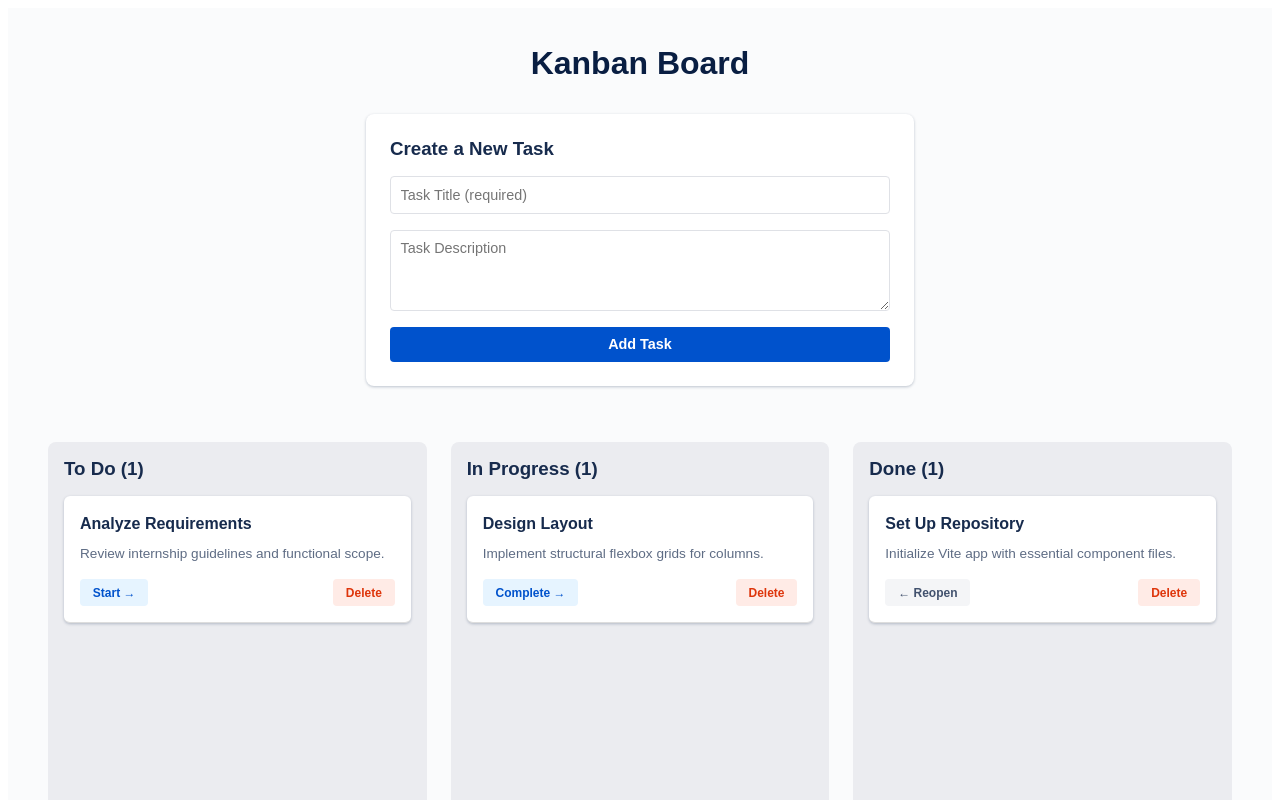
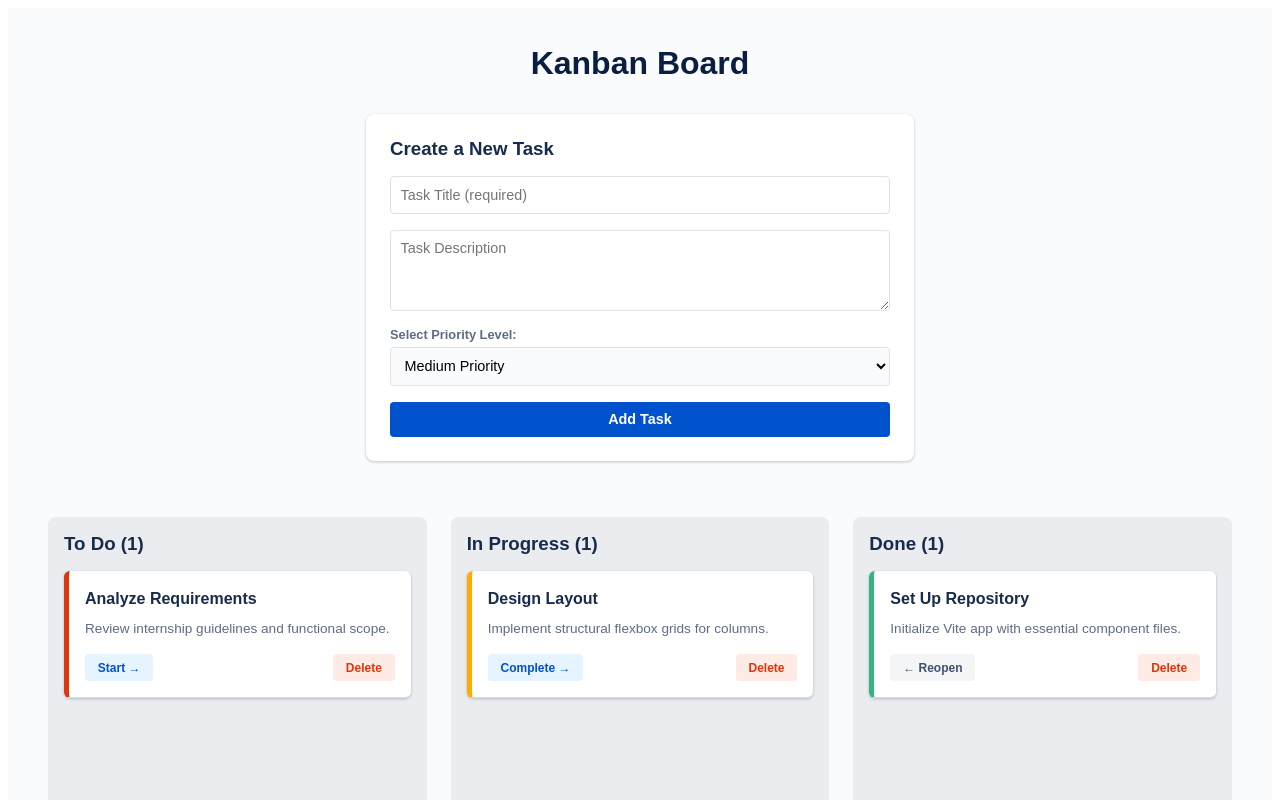
Before and after one commit to raushan-40/kanban-task-board, a React (Vite) app: page / in a window 1280 px wide. Shown: the top 800 px of the page. Built offline with nearby package versions, Linux system fonts and the light colour scheme.

Commit message:
Implement task priority system

```diff
--- a/src/App.jsx
+++ b/src/App.jsx
@@ -9,36 +9,39 @@ function App() {
       title: 'Analyze Requirements',
       description: 'Review internship guidelines and functional scope.',
       status: 'todo',
+      priority: 'high', // Added priority property
     },
     {
       id: 'task-2',
       title: 'Design Layout',
       description: 'Implement structural flexbox grids for columns.',
       status: 'in-progress',
+      priority: 'medium', // Added priority property
     },
     {
       id: 'task-3',
       title: 'Set Up Repository',
       description: 'Initialize Vite app with essential component files.',
       status: 'done',
+      priority: 'low', // Added priority property
     },
   ]);
 
-  // Tracks which task is currently being edited. Only one can be edited at a time.
   const [editingTaskId, setEditingTaskId] = useState(null);
 
-  const handleAddTask = ({ title, description }) => {
+  // Added priority to destructuring
+  const handleAddTask = ({ title, description, priority }) => {
     const newTask = {
       id: crypto.randomUUID(),
       title,
       description,
+      priority, // Store priority directly on the task object
       status: 'todo',
     };
     setTasks([...tasks, newTask]);
   };
 
   const handleDeleteTask = (taskId) => {
-    // If we delete the task currently being edited, reset the editing state
     if (editingTaskId === taskId) {
       setEditingTaskId(null);
     }
@@ -55,7 +58,6 @@ function App() {
     setTasks(updatedTasks);
   };
 
-  // Inline editing handlers
   const handleStartEdit = (taskId) => {
     setEditingTaskId(taskId);
   };
@@ -65,7 +67,7 @@ function App() {
   };
 
   const handleSaveTask = (taskId, newTitle) => {
-    if (!newTitle.trim()) return; // Disallow empty titles
+    if (!newTitle.trim()) return;
 
     const updatedTasks = tasks.map((task) => {
       if (task.id === taskId) {
@@ -75,7 +77,7 @@ function App() {
     });
 
     setTasks(updatedTasks);
-    setEditingTaskId(null); // Turn off edit mode upon successful save
+    setEditingTaskId(null);
   };
 
   const containerStyle = {
--- a/src/components/TaskCard.jsx
+++ b/src/components/TaskCard.jsx
@@ -9,7 +9,6 @@ function TaskCard({
   onCancelEdit,
   onSaveTask
 }) {
-  // Local state to store typing draft before saving
   const [draftTitle, setDraftTitle] = useState(task.title);
 
   const handleSave = () => {
@@ -21,7 +20,6 @@ function TaskCard({
     if (e.key === 'Enter') {
       handleSave();
     } else if (e.key === 'Escape') {
-      // Discard typing draft and cancel edit mode
       setDraftTitle(task.title);
       onCancelEdit();
     }
@@ -30,6 +28,20 @@ function TaskCard({
   const handleCancelClick = () => {
     setDraftTitle(task.title);
     onCancelEdit();
+  };
+
+  // Helper utility function to match priority values to theme border colors
+  const getPriorityBorderColor = (priority) => {
+    switch (priority) {
+      case 'high':
+        return '#de350b'; // Red
+      case 'medium':
+        return '#ffab00'; // Yellow/Amber
+      case 'low':
+        return '#36b37e'; // Green
+      default:
+        return '#dfe1e6';
+    }
   };
 
   const cardStyle = {
@@ -41,6 +53,8 @@ function TaskCard({
     display: 'flex',
     flexDirection: 'column',
     gap: '0.5rem',
+    // Apply a prominent, professional left accent border using calculated color
+    borderLeft: `5px solid ${getPriorityBorderColor(task.priority)}`,
   };
 
   const titleStyle = {
@@ -119,7 +133,6 @@ function TaskCard({
   return (
     <div style={cardStyle}>
       {isEditing ? (
-        // EDIT MODE UI
         <div style={{ display: 'flex', flexDirection: 'column', gap: '0.2rem' }}>
           <input
             type="text"
@@ -145,7 +158,6 @@ function TaskCard({
           </div>
         </div>
       ) : (
-        // VIEW MODE UI
         <h4
           style={titleStyle}
           onClick={() => onStartEdit(task.id)}
@@ -157,7 +169,6 @@ function TaskCard({
 
       {task.description && <p style={descriptionStyle}>{task.description}</p>}
 
-      {/* Hide column transition controls while editing is in progress to prevent partial updates */}
       {!isEditing && (
         <div style={actionsContainerStyle}>
           {task.status === 'todo' && (
--- a/src/components/TaskForm.jsx
+++ b/src/components/TaskForm.jsx
@@ -1,25 +1,25 @@
 import { useState } from 'react';
 
 function TaskForm({ onAddTask }) {
-  // Local states to handle controlled inputs
   const [title, setTitle] = useState('');
   const [description, setDescription] = useState('');
+  // Local state initialized to medium priority
+  const [priority, setPriority] = useState('medium');
 
   const handleSubmit = (e) => {
     e.preventDefault();
 
-    // Ignore empty or whitespace-only titles
     if (!title.trim()) return;
 
-    // Send the structured input values to the parent handler
     onAddTask({
       title: title.trim(),
       description: description.trim(),
+      priority, // Pass priority up to the parent
     });
 
-    // Reset local form state
     setTitle('');
     setDescription('');
+    setPriority('medium'); // Reset dropdown back to default medium
   };
 
   const formStyle = {
@@ -40,6 +40,12 @@ function TaskForm({ onAddTask }) {
     border: '1px solid #dfe1e6',
     fontSize: '0.9rem',
     fontFamily: 'sans-serif',
+  };
+
+  const selectStyle = {
+    ...inputStyle,
+    cursor: 'pointer',
+    backgroundColor: '#fafbfc',
   };
 
   const buttonStyle = {
@@ -72,6 +78,21 @@ function TaskForm({ onAddTask }) {
         style={{ ...inputStyle, minHeight: '60px', resize: 'vertical' }}
       />
 
+      <div style={{ display: 'flex', flexDirection: 'column', gap: '0.3rem' }}>
+        <label style={{ fontSize: '0.8rem', color: '#5e6c84', fontWeight: '600' }}>
+          Select Priority Level:
+        </label>
+        <select
+          value={priority}
+          onChange={(e) => setPriority(e.target.value)}
+          style={selectStyle}
+        >
+          <option value="low">Low Priority</option>
+          <option value="medium">Medium Priority</option>
+          <option value="high">High Priority</option>
+        </select>
+      </div>
+
       <button type="submit" style={buttonStyle}>
         Add Task
       </button>
```
